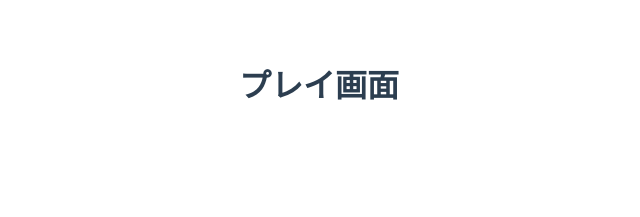
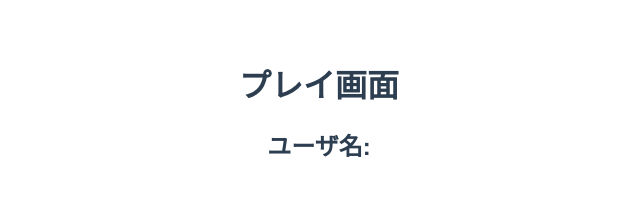
Before and after one commit to horitomoyuki/vue-tetris, a Vue app: page /play in a window 1280 px wide. Shown: the top 217 px of the page, without its empty margins (321-961 px from the left). Built offline with nearby package versions, Linux system fonts and the light colour scheme.

Commit message:
ボタンクリック時の画面遷移とプレイ画面にユーザー名表示

```diff
--- a/src/pages/PlayPage.vue
+++ b/src/pages/PlayPage.vue
@@ -3,6 +3,7 @@
 
 <template>
   <h1>プレイ画面</h1>
+  <h2>ユーザ名: {{ $route.query.name }}</h2>
 </template>
 
 <style>
--- a/src/pages/TopPage.vue
+++ b/src/pages/TopPage.vue
@@ -1,9 +1,13 @@
 <script lang="ts" setup>
 import { reactive } from "vue";
+import { useRouter } from "vue-router";
 
 const state = reactive({ name: "" });
+const router = useRouter();
+
 const startGame = () => {
   alert(`ユーザ名：${state.name}`);
+  router.push({ name: "PlayPage", query: { name: state.name } });
 }
 </script>
 
```
